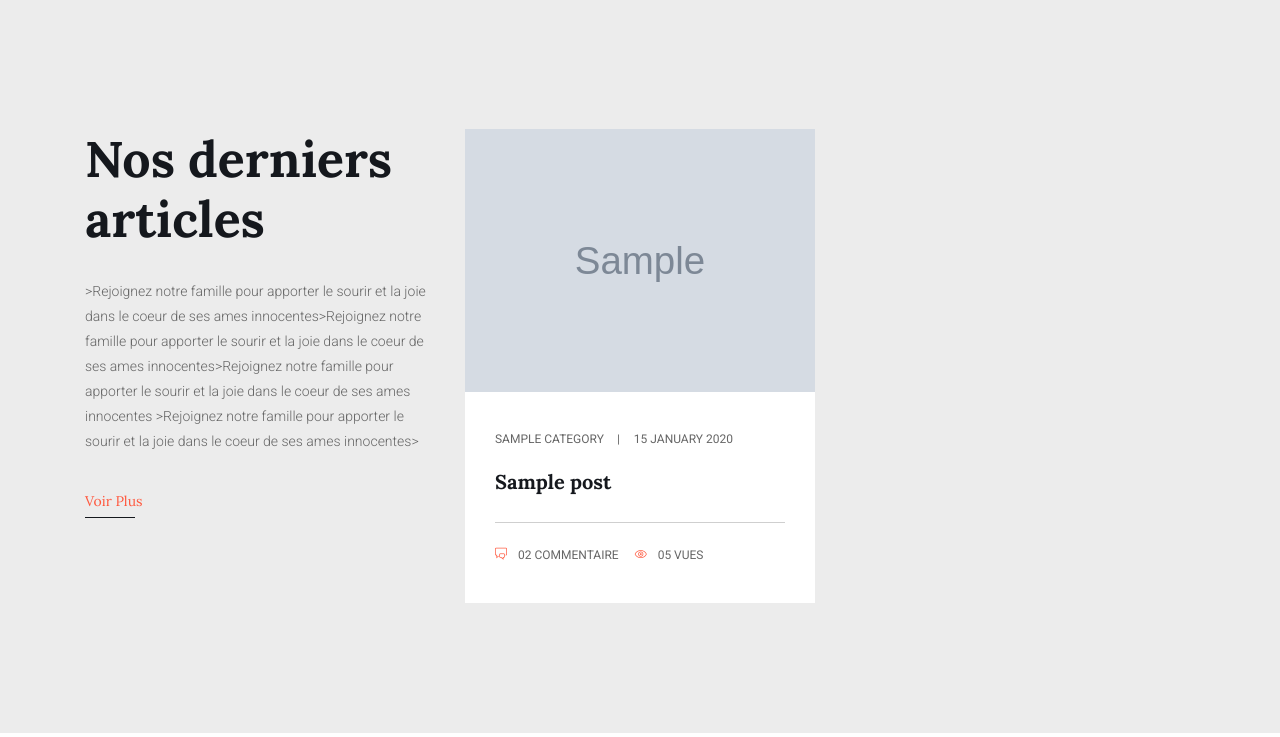
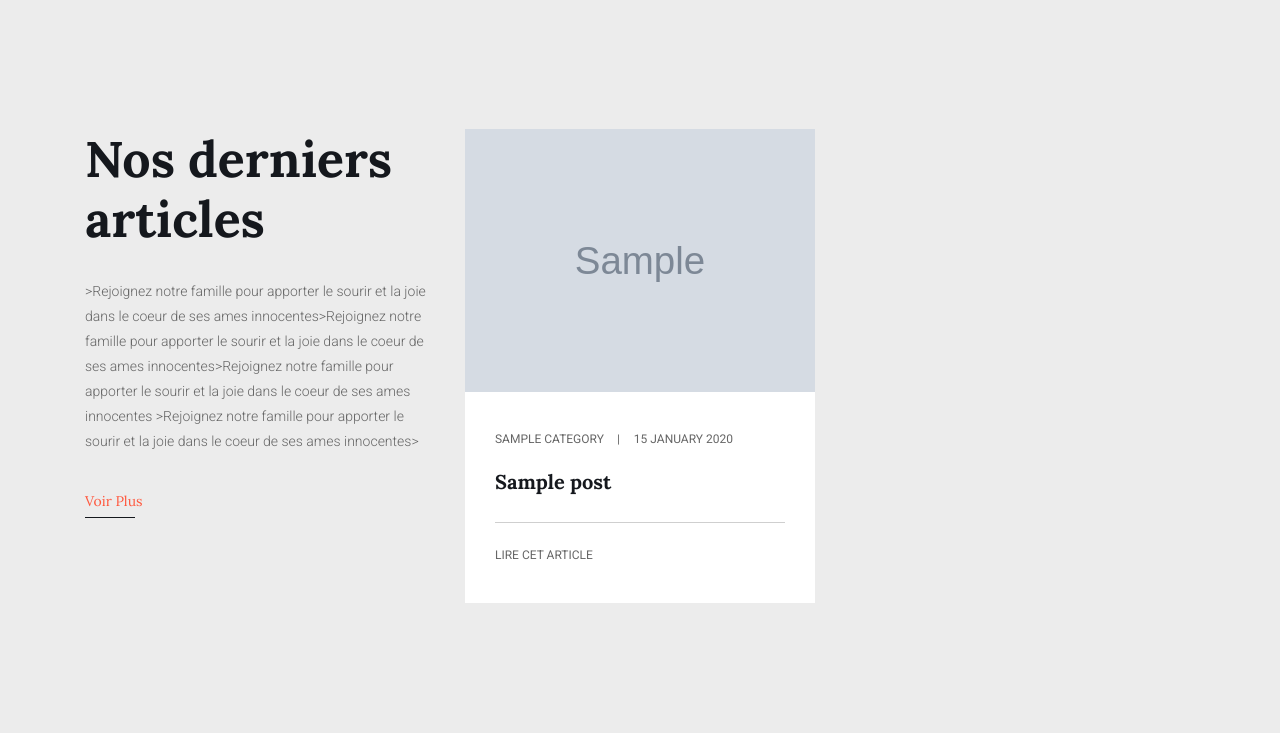
Before and after one commit to baba-mandef/olanike, a Django app: page / in a window 1280 px wide. Shown: the part 4955-5692 px from the top of the page. Run offline with Django 3.2, Linux system fonts and the light colour scheme; tables that the repository leaves empty hold one stand-in row (values such as "Sample post"); grey boxes marked "Sample" are stand-in pictures; some libraries are stand-ins or nearby versions.

Commit message:
- Update home

```diff
--- a/templates/home.html
+++ b/templates/home.html
@@ -429,8 +429,7 @@
 							<h4>{{ last.title}}</h4>
 						</a>
 						<div class="meta-bottom d-flex">
-							<a href="#" class="mr-3"><span class="ti-comments mr-2"></span> 02 Commentaire</a>
-							<a href="#"> <span class="ti-eye mr-2"></span> 05 Vues</a>
+							<a href="/blog/post/{{ last.post_id }}" class="mr-3"> Lire cet article</a>
 						</div>
 					</div>
 				</div>
```
